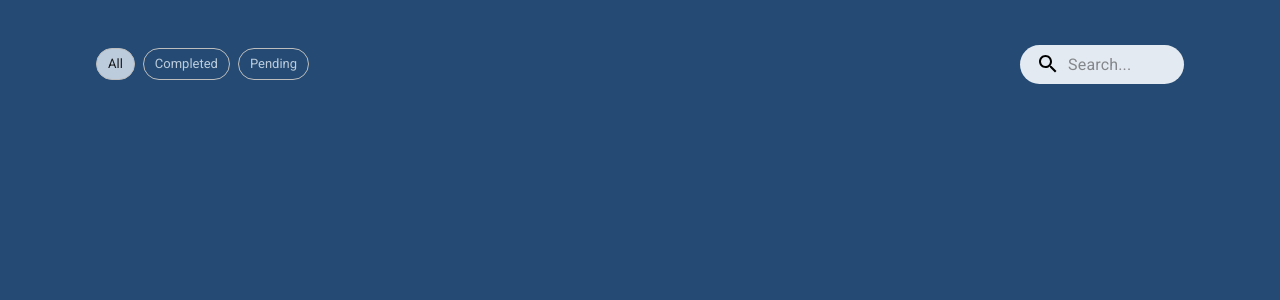
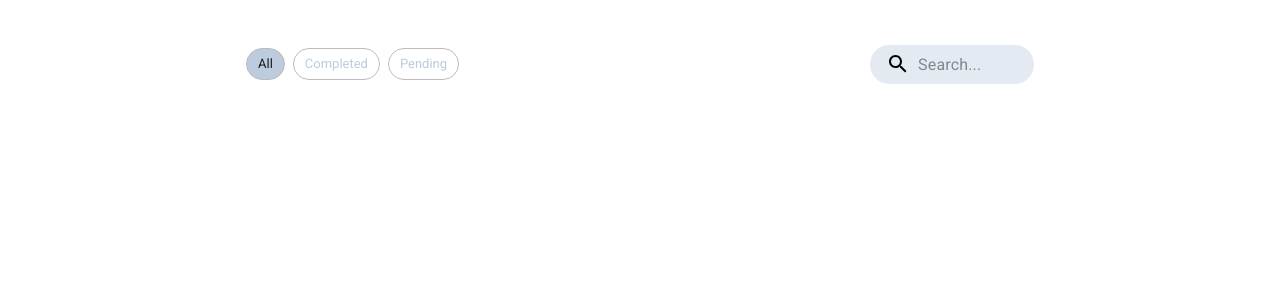
Before and after one commit to ChristianRV29/pwa-demo-app, a React (Vite) app: page / in a window 1280 px wide. Shown: the top 300 px of the page. Built offline with nearby package versions, Linux system fonts and the light colour scheme.

Commit message:
fix: update main layout

```diff
--- a/src/layouts/MainLayout.tsx
+++ b/src/layouts/MainLayout.tsx
@@ -1,11 +1,10 @@
 import { Box, Container, styled } from '@mui/material'
 import { PropsWithChildren } from 'react'
 
-const Wrapper = styled(Box)(({ theme }) => ({
-	backgroundColor: theme.palette.primary.dark,
-	minHeight: '100vh',
-	width: '100%',
-}))
+const Wrapper = styled(Box)`
+	min-height: 100vh;
+	width: 100%;
+`
 
 const ContentContainer = styled(Container)(({ theme }) => ({
 	padding: theme.spacing(2),
@@ -18,7 +17,7 @@ const ContentContainer = styled(Container)(({ theme }) => ({
 export const MainLayout = ({ children }: PropsWithChildren) => {
 	return (
 		<Wrapper as="main">
-			<ContentContainer maxWidth="lg">{children}</ContentContainer>
+			<ContentContainer maxWidth="md">{children}</ContentContainer>
 		</Wrapper>
 	)
 }
```
